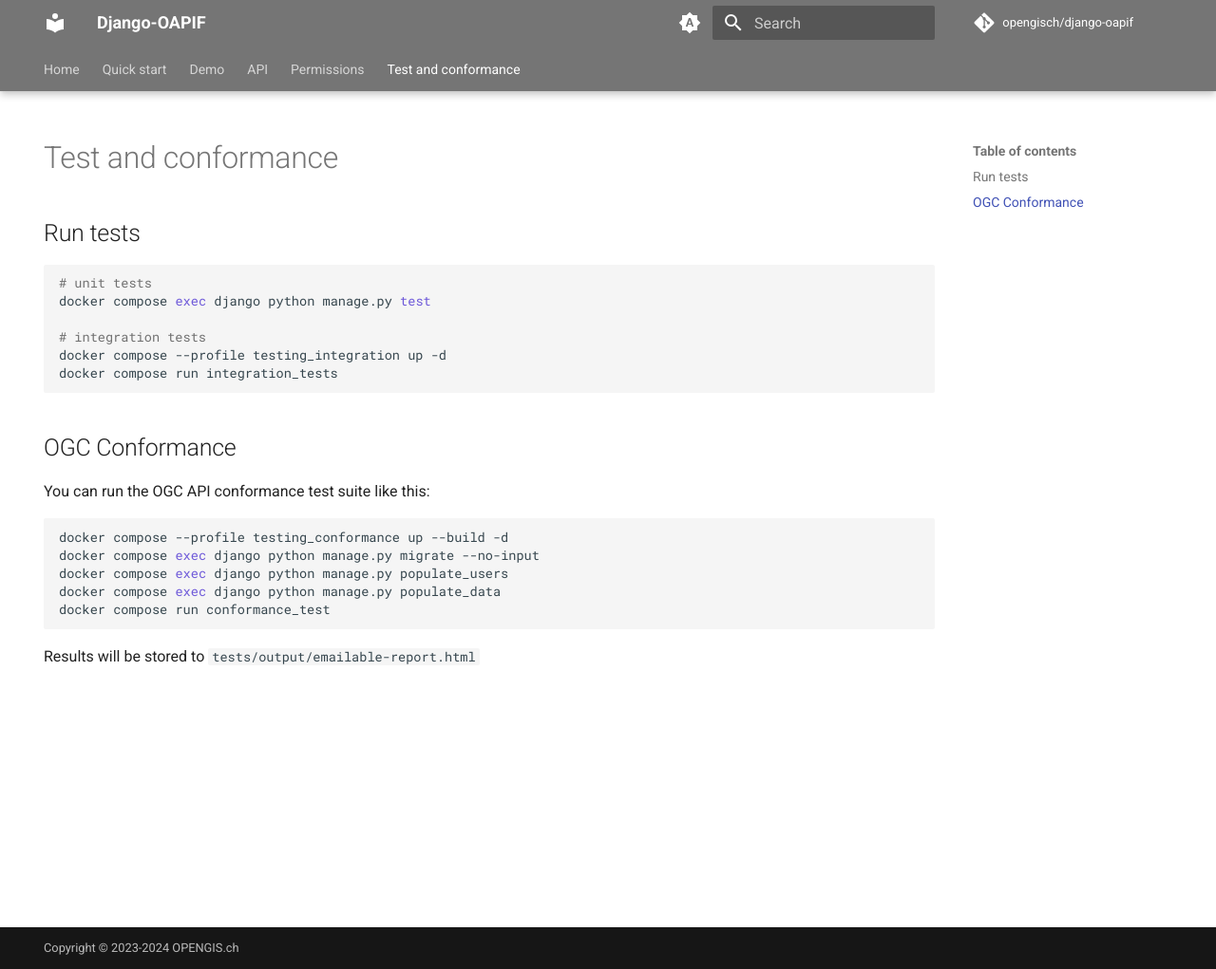
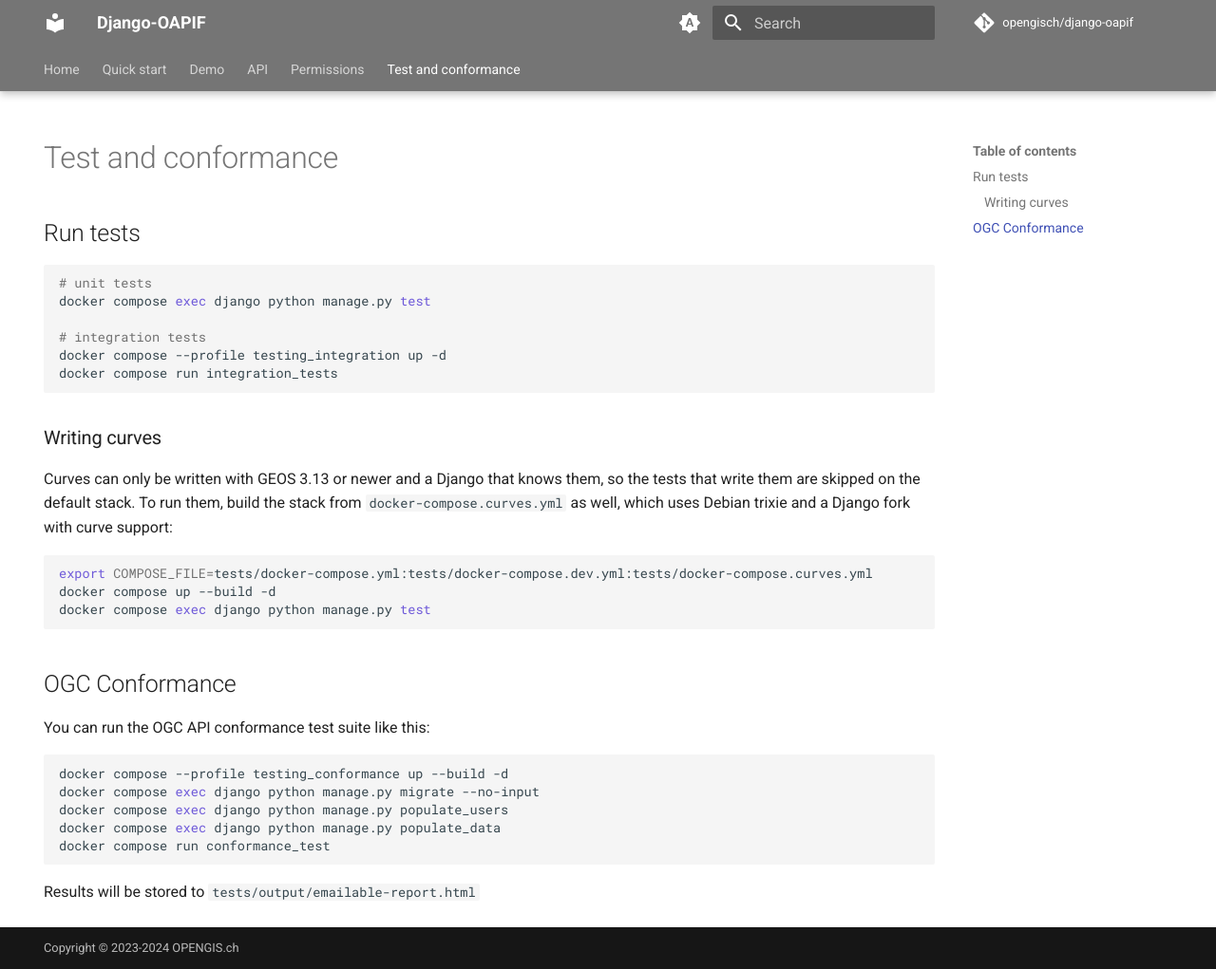
Before and after one commit to opengisch/django-oapif, an MkDocs documentation site: the page built from docs/content/tests.md, in a window 1280 px wide and 1021 px high. Shown: the whole window at 95% size. Built offline with MkDocs 1.6.1 and Material for MkDocs 9.7.7, drawn with Linux system fonts in a browser that asks for light colours; comment, search, counter and statistics services are not loaded.

Commit message:
Add a CI job that tests writing curves

````diff
--- a/docs/content/tests.md
+++ b/docs/content/tests.md
@@ -14,6 +14,18 @@
 docker compose run integration_tests
 ```
 
+### Writing curves
+
+Curves can only be written with GEOS 3.13 or newer and a Django that knows them, so the tests that write
+them are skipped on the default stack. To run them, build the stack from `docker-compose.curves.yml` as
+well, which uses Debian trixie and a Django fork with curve support:
+
+```bash
+export COMPOSE_FILE=tests/docker-compose.yml:tests/docker-compose.dev.yml:tests/docker-compose.curves.yml
+docker compose up --build -d
+docker compose exec django python manage.py test
+```
+
 ## OGC Conformance
 
 You can run the OGC API conformance test suite like this:
````
Also changed, not shown: 3 other files.
